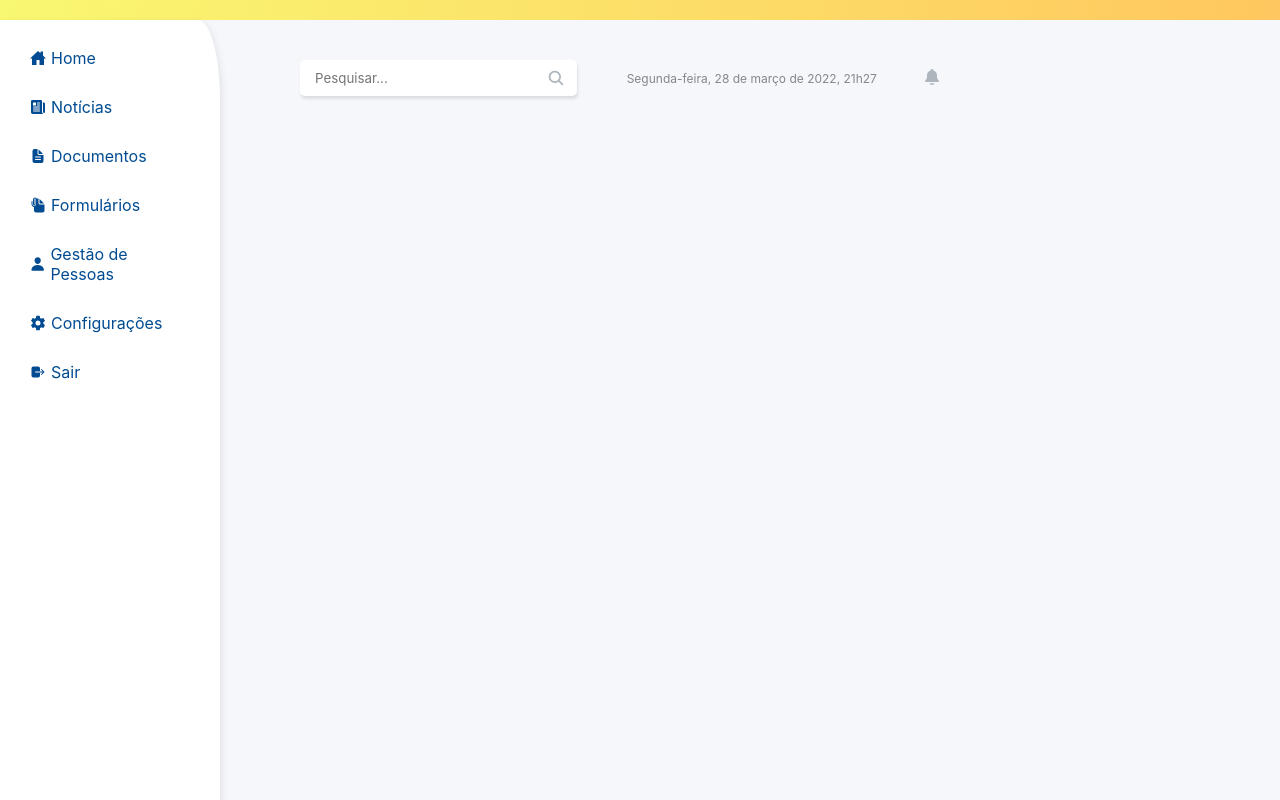
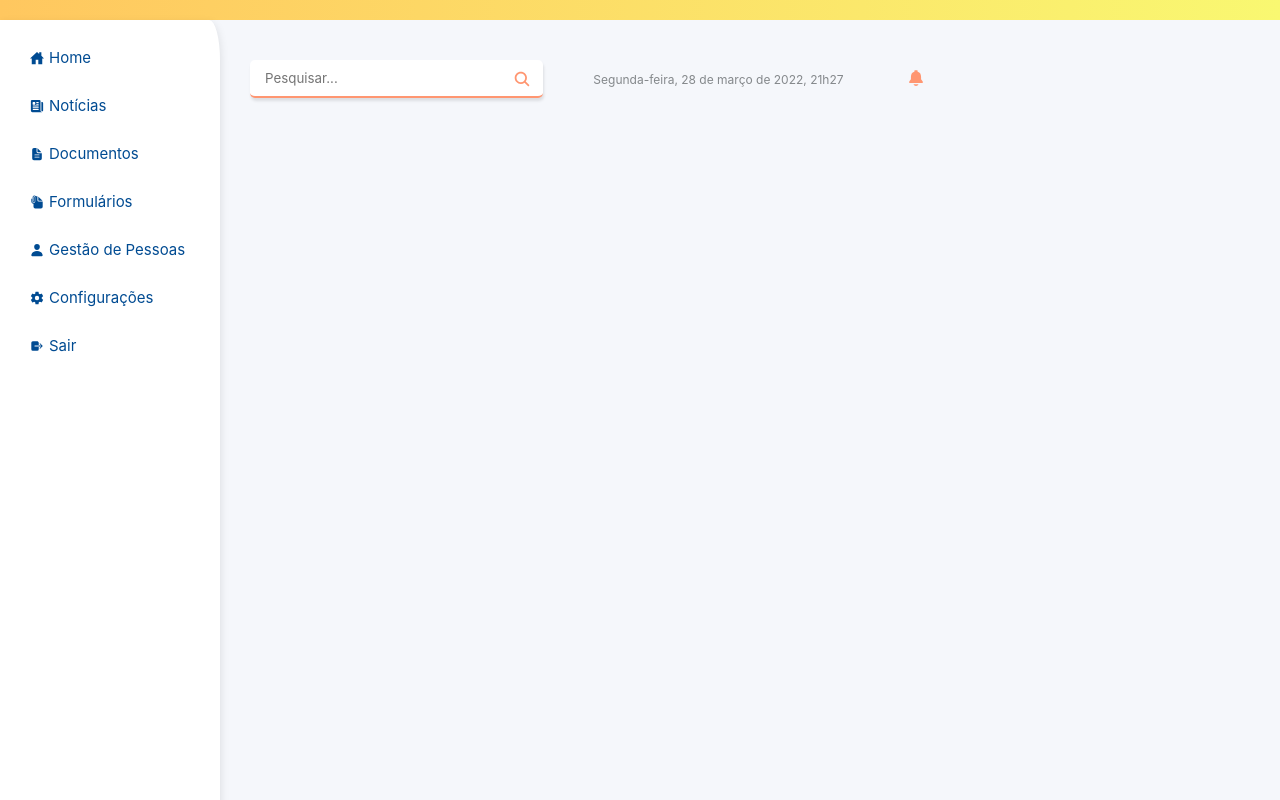
Before and after one commit to felipehimself/intranet-react, a React (Vite) app: page / in a window 1280 px wide. Built offline with nearby package versions, Linux system fonts and the light colour scheme.

Commit message:
feat(component): inserido focus no input do component Header na primeira renderização

```diff
--- a/src/components/Header.tsx
+++ b/src/components/Header.tsx
@@ -1,16 +1,16 @@
+import { useEffect,  useRef } from 'react';
 import styled from 'styled-components';
-import { useEffect, useState } from 'react';
+import styles, { shakeAnimation } from '../styles/styles';
 import { IoSearch, IoNotificationsSharp } from 'react-icons/io5';
 import { IconContext } from 'react-icons';
 
 const Header = () => {
-  const [date, setDate] = useState<string>('');
+  // const [date, setDate] = useState<string>('');
+  const inputRef = useRef() as React.MutableRefObject<HTMLInputElement>;
 
   useEffect(() => {
-    const date = new Date();
-    const t =
-      date.getFullYear() + '-' + (date.getMonth() + 1) + '-' + date.getDate();
-    setDate(t);
+    inputRef.current.focus()
+
   }, []);
 
   return (
@@ -18,8 +18,8 @@ const Header = () => {
       <IconContext.Provider value={{ className: 'icons-class' }}>
         <div className='container'>
           <div className='header-items'>
-            <div className='header-items__input'>
-              <input type='text' placeholder='Pesquisar...' />
+            <div className='header-items__input-container'>
+              <input ref={inputRef} type='text' placeholder='Pesquisar...' />
               <IoSearch />
             </div>
             {/* Será ajustado para tornar dinâmico */}
@@ -27,7 +27,7 @@ const Header = () => {
               Segunda-feira, 28 de março de 2022, 21h27
             </p>
             <div className='header-items__icons'>
-              <IoNotificationsSharp />
+              <IoNotificationsSharp className='notification' />
             </div>
           </div>
         </div>
@@ -38,7 +38,7 @@ const Header = () => {
 
 const Wrapper = styled.header`
   max-width: 1200rem;
-  margin: 4rem 5rem auto 30rem;
+  margin: 4rem 5rem auto 25rem;
 
   .container {
     width: 100%;
@@ -54,7 +54,7 @@ const Wrapper = styled.header`
       font-size: 1.2rem;
     }
 
-    &__input {
+    &__input-container {
       display: flex;
       align-items: center;
 
@@ -65,6 +65,10 @@ const Wrapper = styled.header`
         border-radius: 5px;
         padding: 1rem 1.5rem;
         box-shadow: 1px 3px 3px rgba(0, 0, 0, 0.1);
+        border-bottom: 2px solid transparent;
+        &:focus {
+          border-bottom: 2px solid ${styles.colorSecondaryLight};
+        }
       }
     }
   }
@@ -72,7 +76,12 @@ const Wrapper = styled.header`
   .icons-class {
     font-size: 1.8rem;
     margin-left: -3rem;
-    color: #adb5bd;
+    color: ${styles.colorSecondaryLight};
+  }
+
+  .notification:hover {
+    animation: ${shakeAnimation} 0.3s;
   }
 `;
+
 export default Header;
--- a/src/components/Sidebar.tsx
+++ b/src/components/Sidebar.tsx
@@ -1,5 +1,6 @@
+
 import styled from 'styled-components';
-import styles from '../styles/styles';
+
 import {
   IoHomeSharp,
   IoNewspaper,
@@ -11,49 +12,50 @@ import {
 } from 'react-icons/io5';
 
 import { IconContext } from 'react-icons';
+
 const Sidebar = () => {
   return (
     <Wrapper>
       <IconContext.Provider value={{ className: 'icons-class' }}>
         <ul>
           <li>
-            <a href=''>
+            <a href='/'>
               <IoHomeSharp />
               <span>Home</span>
             </a>
           </li>
           <li>
-            <a href=''>
+            <a href='/'>
               <IoNewspaper />
               <span>Notícias</span>
             </a>
           </li>
           <li>
-            <a href=''>
+            <a href='/'>
               <IoDocumentText />
               <span>Documentos</span>
             </a>
           </li>
           <li>
-            <a href=''>
+            <a href='/'>
               <IoDocumentAttach />
               <span>Formulários</span>
             </a>
           </li>
           <li>
-            <a href=''>
+            <a href='/'>
               <IoPerson />
               <span>Gestão de Pessoas</span>
             </a>
           </li>
           <li>
-            <a href=''>
+            <a href='/'>
               <IoSettingsSharp />
               <span>Configurações</span>
             </a>
           </li>
           <li>
-            <a href=''>
+            <a href='/'>
               <IoLogOut />
               <span>Sair</span>
             </a>
@@ -69,7 +71,7 @@ const Wrapper = styled.nav`
   height: 100vh;
   width: 22rem;
   background-color: #fff;
-  border-top-right-radius: 10%;
+  border-top-right-radius: 5%;
   box-shadow: 1px 3px 8px rgba(0, 0, 0, 0.1);
 
   ul {
@@ -105,7 +107,7 @@ const Wrapper = styled.nav`
   }
 
   li span {
-    font-size: 1.6rem;
+    font-size: 1.5rem;
   }
 
   a {
@@ -116,7 +118,7 @@ const Wrapper = styled.nav`
   }
 
   .icons-class {
-    font-size: 1.6rem;
+    font-size: 1.4rem;
   }
 `;
 export default Sidebar;
--- a/src/styles/styles.ts
+++ b/src/styles/styles.ts
@@ -1,10 +1,20 @@
+import { keyframes } from 'styled-components';
+
 const styles = {
   colorPrimaryDark: '#845EC2',
   colorPrimaryLight: '#D65DB1',
-  colorSecondaryLight: '#FF6F91',
-  colorSecondaryDark: '#FF9671',
-  colorTertiaryLight: '#FFC75F',
-  colorTertiaryDark: '#F9F871'
-}
+  colorSecondaryDark: '#FF6F91',
+  colorSecondaryLight: '#FF9671',
+  colorTertiaryDark: '#FFC75F',
+  colorTertiaryLight: '#F9F871',
+};
 
-export default styles
+const shakeAnimation = keyframes`
+ 0% { transform: translateX(5px) rotate(45deg); }
+
+  100% { transform: translateX(-5px) rotate(-45deg); }
+`;
+
+export { shakeAnimation };
+
+export default styles;
```
Also changed, not shown: package.json (+8 -0 lines), .eslintrc.json, 1 other file (tests, documents, lock files or other folders).
